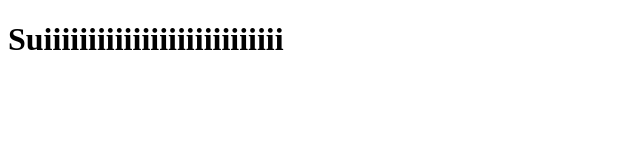
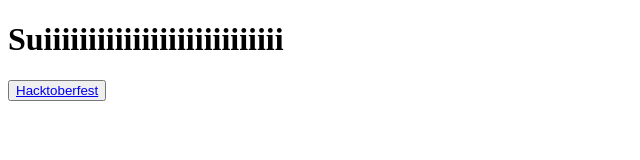
Before and after one commit to mice-men/hacky-fest, a plain HTML site: page index.html in a window 1280 px wide. Shown: the whole page, without its empty margins (0-640 px from the left). Drawn offline with Linux system fonts and the light colour scheme.

Commit message:
Added a button

```diff
--- a/index.html
+++ b/index.html
@@ -7,5 +7,10 @@
 </head>
 <body>
     <h1>Suiiiiiiiiiiiiiiiiiiiiiiiiiii</h1>
+    <div>
+        <button>
+            <a href="https://hacktoberfest.com/" target="_blank" rel="noopener noreferrer">Hacktoberfest</a>
+        </button>
+    </div>
 </body>
 </html>
```
